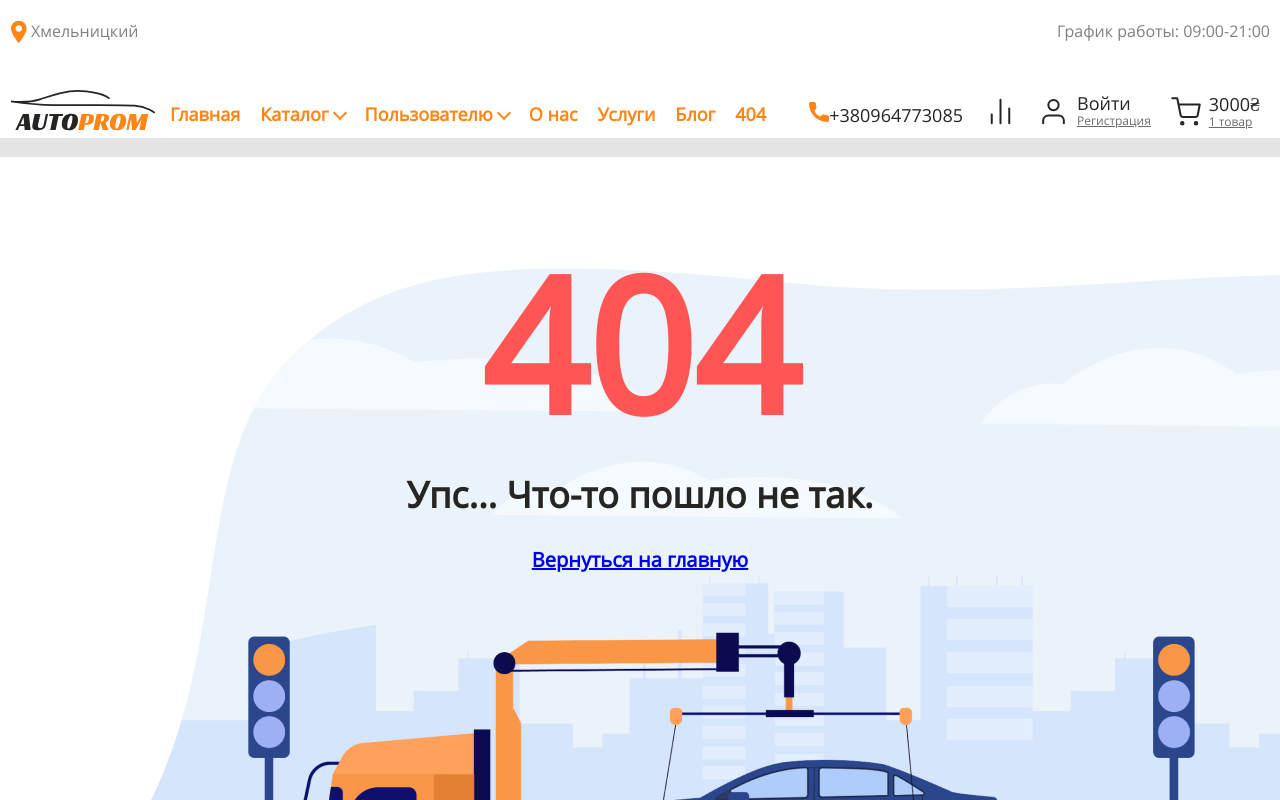
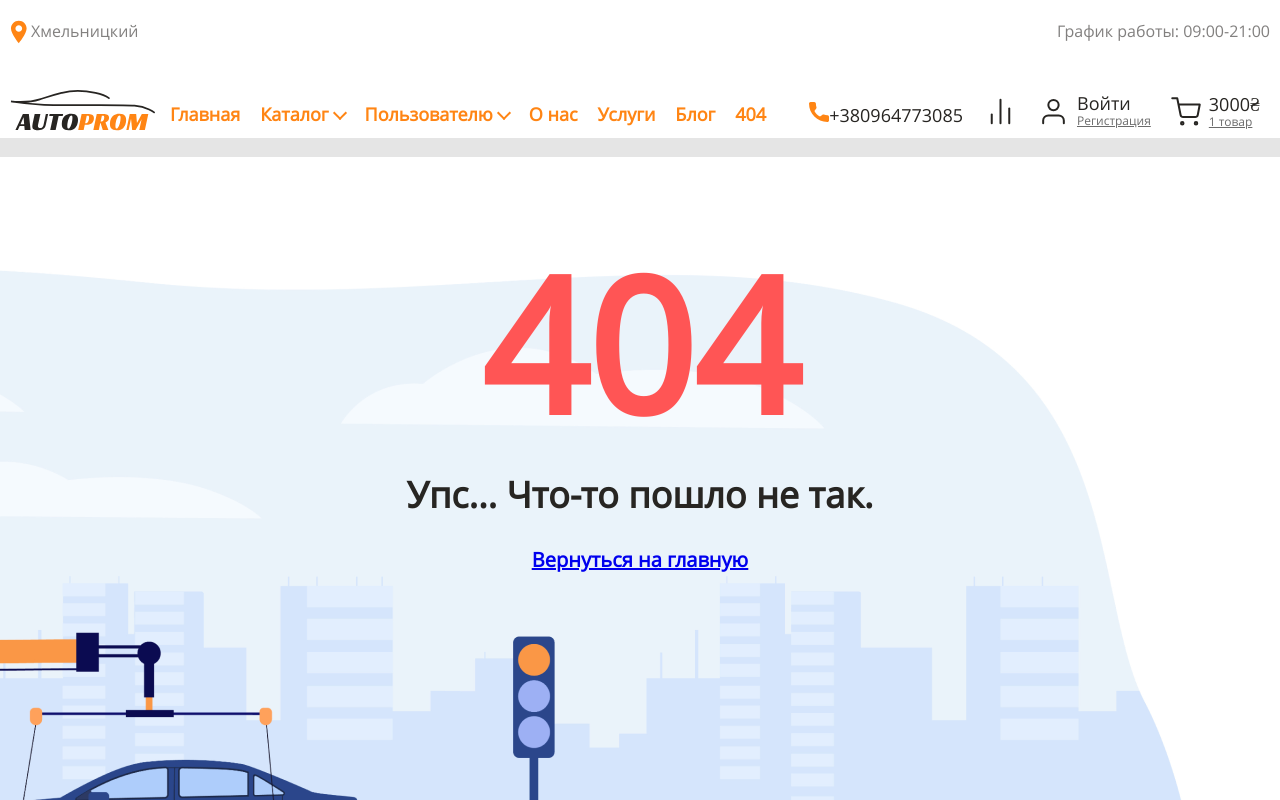
Before and after one commit to tschernysh/AUTOPROM, a React (Create React App) app: page /Error404 in a window 1280 px wide. Shown: the top 800 px of the page. Built offline with nearby package versions, Linux system fonts and the light colour scheme.

Commit message:
Error404

```diff
--- a/src/components/Error404/Error404.module.css
+++ b/src/components/Error404/Error404.module.css
@@ -1,7 +1,8 @@
 .error404 {
     width: 100%;
-    height: 1200px;
-    background: url("../../../src/common/img/Error404__background.png") no-repeat;
+    min-height: 1200px;
+    height: 100%;
+    background: url("../../../src/common/img/Error404__background.png") no-repeat 100%;
     display: flex;
     flex-direction: column;
     align-items: center;
```
